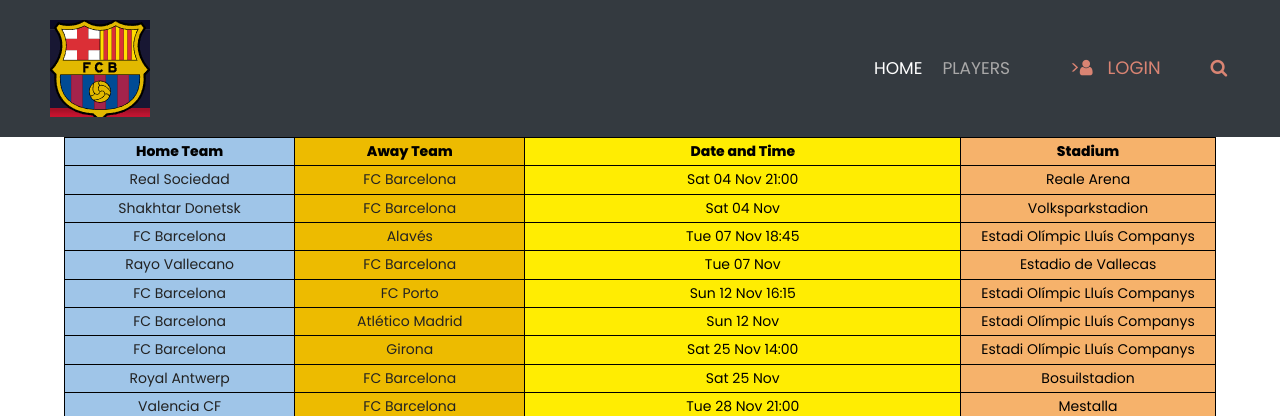
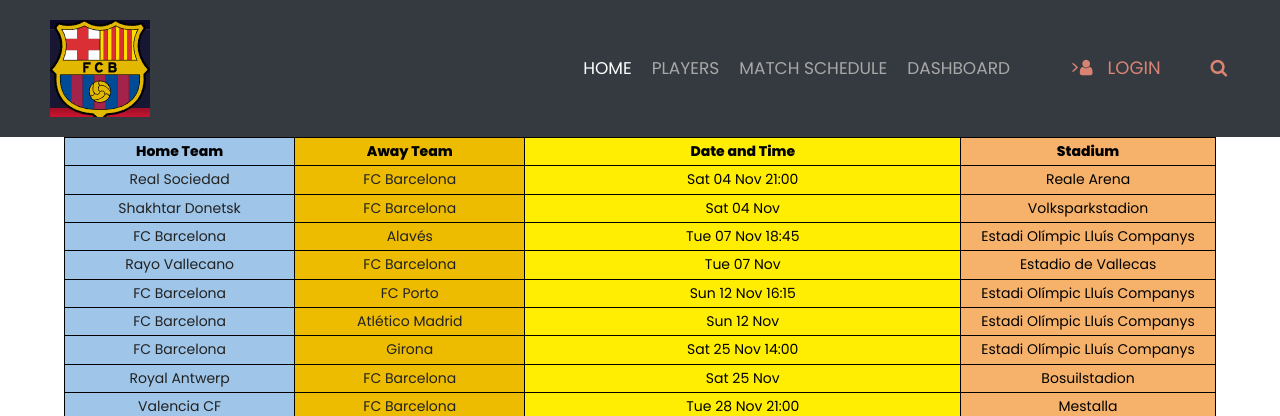
Before and after one commit to z2a1f/cse470_FCB, a Flask app: page /matches in a window 1280 px wide. Shown: the top 416 px of the page. Run offline with Flask 3, Linux system fonts and the light colour scheme; data comes from the database, SQL or seed files in the repository; some libraries are stand-ins or nearby versions.

Commit message:
Add files via upload

```diff
--- a/templates/base-admin.html
+++ b/templates/base-admin.html
@@ -66,6 +66,9 @@
               <li class="nav-item">
                 <a class="nav-link" href="/admin/players">Players</a>
               </li>
+              <li class="nav-item">
+                <a class="nav-link" href="/admin/matches">Match Schedule</a>
+              </li>
               {% if current_user.is_authenticated %}
               <li class="nav-item">
                 <a class="nav-link" href="/admin/logout">Logout</a>
--- a/templates/base.html
+++ b/templates/base.html
@@ -67,6 +67,12 @@
               <li class="nav-item">
                 <a class="nav-link" href="/players">Players</a>
               </li>
+              <li class="nav-item">
+                <a class="nav-link" href="/matches">Match Schedule</a>
+              </li>
+              <li class="nav-item">
+                <a class="nav-link" href="/dashboard">Dashboard</a>
+              </li>
             </ul>
             <form class="form-inline my-2 my-lg-0">
               <div class="login_bt">
--- a/templates/dashboard.html
+++ b/templates/dashboard.html
@@ -65,6 +65,9 @@
               </li>
               <li class="nav-item">
                 <a class="nav-link" href="/players">Players</a>
+              </li>
+              <li class="nav-item">
+                <a class="nav-link" href="/matches">Match Schedule</a>
               </li>
             </ul>
             <form class="form-inline my-2 my-lg-0">
--- a/templates/index.html
+++ b/templates/index.html
@@ -63,6 +63,9 @@
               </li>
               <li class="nav-item">
                 <a class="nav-link" href="/admin/login">Admin Login</a>
+              </li>
+              <li class="nav-item">
+                <a class="nav-link" href="/matches">Match Schedule</a>
               </li>
             </ul>
             <form class="form-inline my-2 my-lg-0">
--- a/templates/login.html
+++ b/templates/login.html
@@ -65,6 +65,9 @@
               </li>
               <li class="nav-item">
                 <a class="nav-link" href="/team">Players</a>
+              </li>
+              <li class="nav-item">
+                <a class="nav-link" href="/matches">Match Schedule</a>
               </li>
             </ul>
             <form class="form-inline my-2 my-lg-0">
```
